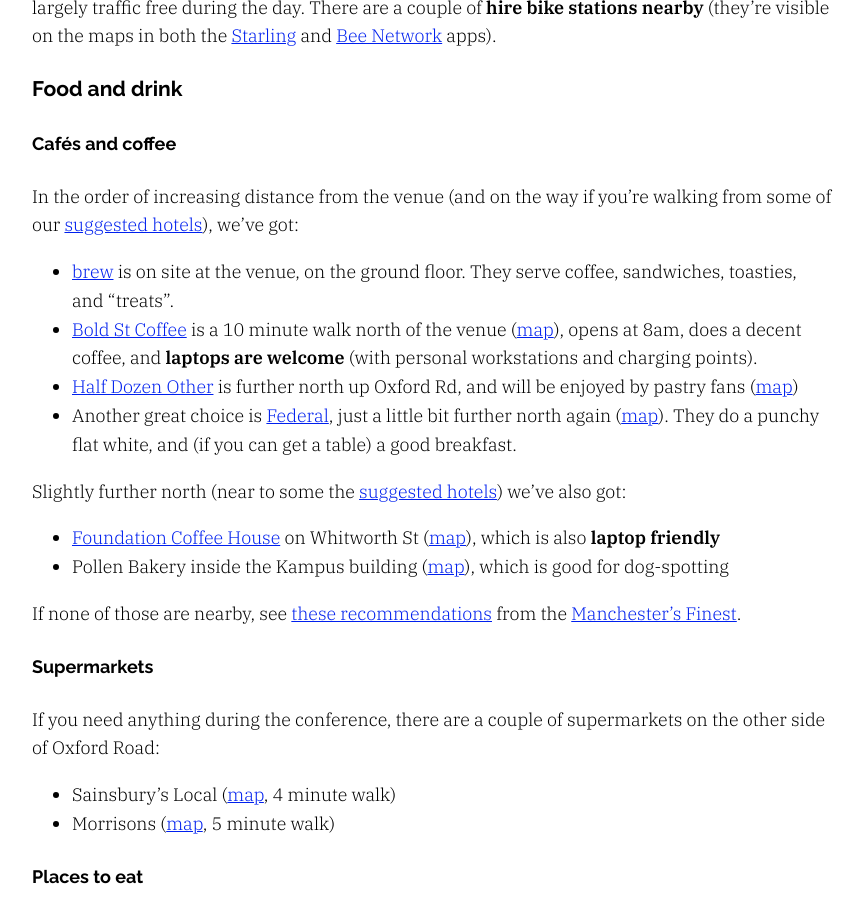
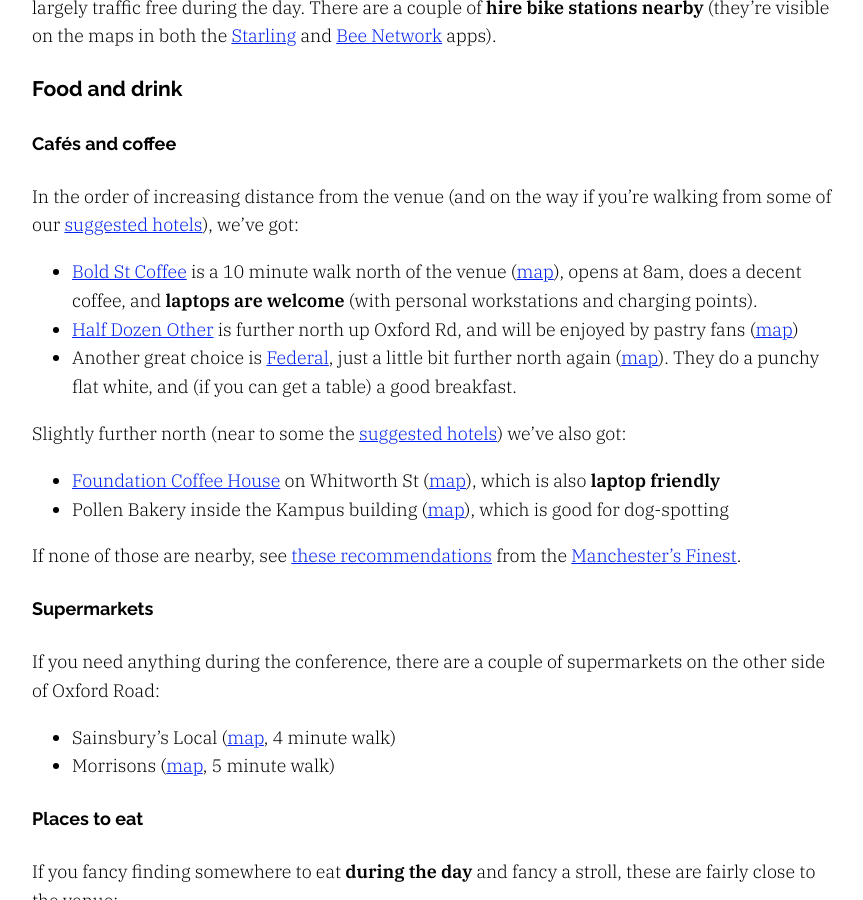
Before and after one commit to gma/2025.pyconuk.org, a Jekyll site: the page built from src/local-info.md, in a window 1280 px wide and 900 px high, scrolled down 2418 px. Shown: the whole window, without its empty margins (208-1071 px from the left). Built offline with Jekyll 4.4.1, drawn with Linux system fonts in a browser that asks for light colours.

Commit message:
Remove brew from list of coffee destinations
They're doing our catering, so won't be open on the day.

```diff
--- a/src/local-info.md
+++ b/src/local-info.md
@@ -90,7 +90,6 @@ The conference **venue is just off Oxford Road**, which is **well served by cycl
 
 In the order of increasing distance from the venue (and on the way if you're walking from some of our [suggested hotels]), we've got:
 
-- [brew] is on site at the venue, on the ground floor. They serve coffee, sandwiches, toasties, and "treats".
 - [Bold St Coffee] is a 10 minute walk north of the venue ([map][bold st map]), opens at 8am, does a decent coffee, and **laptops are welcome** (with personal workstations and charging points).
 - [Half Dozen Other] is further north up Oxford Rd, and will be enjoyed by pastry fans ([map][half dozen map])
 - Another great choice is [Federal], just a little bit further north again ([map][federal map]). They do a punchy flat white, and (if you can get a table) a good breakfast.
```
